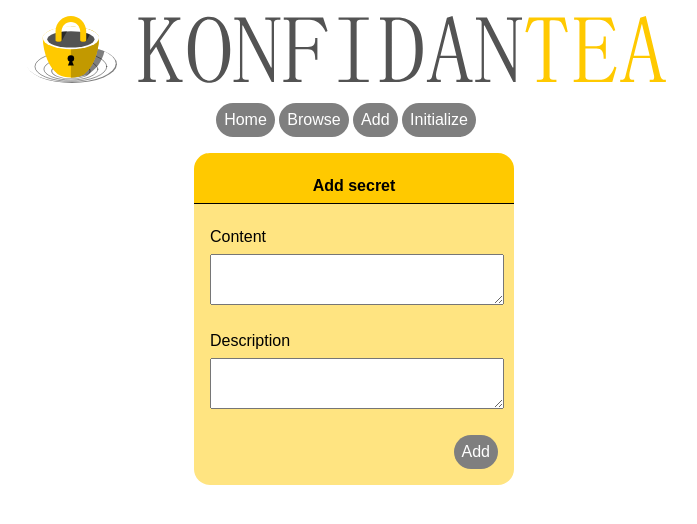
After one commit to vladmocanualexandru/konfidantea, a Flask app: page /add in a window 1280 px wide. The commit adds this page. Shown: the top 524 px of the page, without its empty margins (302-999 px from the left). Run offline with Flask 3, Linux system fonts and the light colour scheme.

Commit message:
Add secret functionality

```diff
--- a/webapp/routes.py
+++ b/webapp/routes.py
@@ -1,7 +1,7 @@
 from webapp import app, db
 from flask import request, render_template
 from webapp.db_utils import create_db, add_encrypted_secret, read_all_secrets, find_secret, delete_secret
-from webapp.secret_utils import decrypt
+from webapp.secret_utils import decrypt, encrypt
 
 @app.route('/')
 def _index():
@@ -15,16 +15,23 @@ def _manage():
 def _decrypt():
     secret = find_secret(int(request.form['id']))
 
-    return decrypt(secret.content)
+    if secret != None:
+        return decrypt(secret.content)
+    else:
+        return "ERROR-SECRET-NOT-FOUND"
+
+@app.route('/add',methods = ['GET'])
+def _add_form():
+    return render_template('add.html')
 
 @app.route('/add',methods = ['POST'])
 def _add():
-    content = request.form['content']
+    content = encrypt(request.form['content'])
     description = request.form['description']
 
     add_encrypted_secret(content, description)
 
-    return "OK"
+    return render_template('manage.html', secrets=read_all_secrets())
 
 @app.route('/delete',methods = ['POST'])
 def _delete():
--- /dev/null
+++ b/webapp/static/add.js
@@ -0,0 +1,5 @@
+function addSecret(){
+    if(confirm("Confirm add secret?")) {
+        $("form").submit()
+    }
+}
--- a/webapp/static/base.css
+++ b/webapp/static/base.css
@@ -23,6 +23,7 @@ a:hover {
 
 table {
     display: inline-block;
+    margin-bottom: -0.3em;
 }
 
 th, td {
@@ -44,6 +45,22 @@ tr.dark {
     background: #ffe481;
 }
 
+div.frameTop, div.frameBottom {
+    background: #FFC900;
+    height:1em;
+    border-top-left-radius: 1em;
+    border-top-right-radius: 1em;
+}
+
+div.frameBottom {
+    background: #ffe481;
+    height:1em;
+    border-top-left-radius: 0;
+    border-top-right-radius: 0;
+    border-bottom-left-radius: 1em;
+    border-bottom-right-radius: 1em;
+}
+
 #header {
     padding: 1em;
 }
@@ -59,3 +76,34 @@ tr.dark {
 .button:hover {
     cursor: pointer;
 }
+
+form {
+    min-width: 20em;
+    display: inline-block;
+    background: #ffe481;
+}
+
+form div.header {
+    padding: 0.5em;
+    text-align: left;
+    background: #FFC900;
+    border-bottom: 0.1em solid black;
+    min-width: 10em;
+    font-weight: bold;
+    text-align: center;
+}
+
+form div.content {
+    padding: 1em 1em 0 1em;
+    text-align: left;
+}
+
+form label, form input, form textarea {
+    display: block;
+    min-width:100%;
+    margin:0.5em 0 2em 0;
+}
+
+form label {
+    margin-bottom:0.5em;
+}
--- a/webapp/static/base.js
+++ b/webapp/static/base.js
@@ -1,7 +1,7 @@
 function initDb(t) {
-    if(confirm("Confirm db init?")) {
+    if(confirm("Confirm database initialization?")) {
         $.post( $(t).attr("data-url") ,{}, function(){
-            window.location.reload()
+            window.open($(t).attr("data-return-url"), "_self")
         })
     }
 }
--- a/webapp/static/manage.js
+++ b/webapp/static/manage.js
@@ -1,7 +1,7 @@
 function deleteSecret(t) {
     if (confirm("Confirm delete secret?")) {
         $.post( $(t).attr("data-url") ,{id:$(t).attr("data-secret-id")}, function(){
-            window.location.reload()
+            window.open($(t).attr("data-return-url"), "_self")
         })
     }
 }
--- /dev/null
+++ b/webapp/templates/add.html
@@ -0,0 +1,40 @@
+{% extends 'base.html' %}
+
+{% block style %}
+    <link rel="stylesheet" href="{{ url_for('static', filename='add.css') }}">
+{% endblock %}
+
+{% block title %}
+    Add
+{% endblock %}
+
+{% block content %}
+    <div style="display: inline-block; min-width: 0;">
+        <div class="frameTop"></div>
+        <form method="POST" action="{{ url_for('_add') }}">
+
+                <div class="header">
+                    Add secret
+                </div>
+                <div class="content">
+                    <label for="contentTA">Content</label>
+                    <textarea id="contentTA" type="textarea" name="content" rows="3"></textarea>
+
+                    <label for="descriptionTA">Description</label>
+                    <textarea id="descriptionTA" type="textarea" name="description" rows="3"></textarea>
+
+                    <div style="text-align: right;">
+                        <a href="#" onclick="addSecret(this)">Add</a>
+                    </div>
+                </div>
+
+        </form>
+        <div class="frameBottom"></div>
+    </div>
+
+
+{% endblock %}
+
+{% block scripts %}
+    <script src="{{ url_for('static', filename='add.js') }}"></script>
+{% endblock %}
--- a/webapp/templates/base.html
+++ b/webapp/templates/base.html
@@ -7,6 +7,8 @@
 
     <link rel="stylesheet" href="{{ url_for('static', filename='glyphicons.css') }}">
     <link rel="stylesheet" href="{{ url_for('static', filename='base.css') }}">
+
+    {% block style %}{% endblock %}
 
     <title>{% block title %} {% endblock %} - KonfidanTea</title>
     <style>
@@ -19,7 +21,8 @@
     <div id="navbar">
         <a href="{{ url_for('_index') }}">Home</a>
         <a href="{{ url_for('_manage') }}">Browse</a>
-        <a href="#" onclick="initDb(this)" data-url="{{ url_for('_init') }}">Init</a>
+        <a href="{{ url_for('_add_form') }}">Add</a>
+        <a href="#" onclick="initDb(this)" data-url="{{ url_for('_init') }}" data-return-url="{{ url_for('_add') }}" >Initialize</a>
     </div>
     <div id="content">
         {% block content %} {% endblock %}
--- a/webapp/templates/index.html
+++ b/webapp/templates/index.html
@@ -15,7 +15,7 @@
 <body style="text-align: center;">
     <img src="{{ url_for('static', filename='logo_vertical.svg') }}" style="width:40em;"><br>
     <a href="{{ url_for('_manage') }}">Manage</a><br>
-    <a href="#" onclick="initDb(this)" data-url="{{ url_for('_init') }}">Init</a>
+    <a href="#" onclick="initDb(this)" data-url="{{ url_for('_init') }}" data-return-url="{{ url_for('_add') }}">Initialize</a>
 
     <script src="{{ url_for('static', filename='jquery-3.7.0.min.js') }}"></script>
     <script src="{{ url_for('static', filename='base.js') }}"></script>
```
Also changed, not shown: webapp/secret_utils.py (+41 -24 lines), webapp/templates/manage.html (+10 -1 lines), webapp/static/add.css (added).
